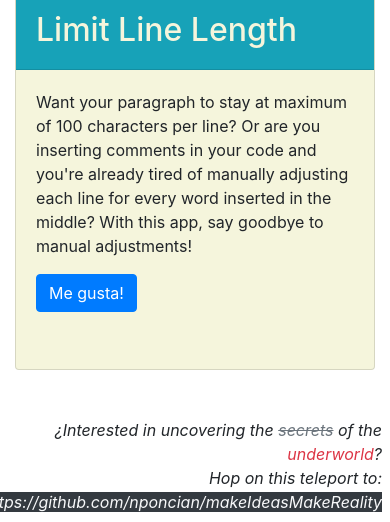
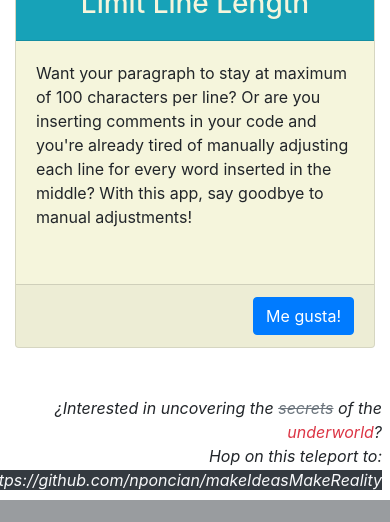
Before and after one commit to nponcian/MakeIdeasMakeReality, a Django app: page /service/text/ in a window 390 px wide. Shown: the part 2985-3507 px from the top of the page. After the commit the page ends 3485 px from the top, so only its background shows below. Run offline with Django 3.2, Linux system fonts and the light colour scheme; some libraries are stand-ins or nearby versions.

Commit message:
Moved buttons to footer of cards

```diff
--- a/text/templates/text/text.html
+++ b/text/templates/text/text.html
@@ -24,54 +24,45 @@
 
 {% block body %}
 
-<h1 class="text-center display-3 py-5">Services</h1>
+<h1 class="text-center display-3 pt-5">Services</h1>
 
 <div class="card-deck"><div class="container-fluid">
-    <div class="row row-cols-1 row-cols-md-2 row-cols-lg-3  row-cols-xl-4">
-        <div class="col"><div class="card h-100 mimr-bg-beige">
+    <div class="row row-cols-1 row-cols-md-2 row-cols-lg-3 row-cols-xl-4 mx-sm-5 mx-md-0">
+        <div class="col pt-4"><div class="card h-100 mimr-bg-beige">
             <img src="{% static 'assets/img/logo/envelopeWithLock.jpg' %}" class="card-img-top" alt="...">
-            <div class="card-header bg-info mimr-text-beige"><h2>Cipher Message</h2></div>
+            <div class="card-header bg-info mimr-text-beige text-center"><h2>Cipher Message</h2></div>
             <div class="card-body">
                 <p class="card-text">Do you have a confidential message that you're hesitant of sending directly to someone? Then let this app translate your message to an unreadable format using your own provided keycode. Don't forget to let your receiver know the keycode!</p>
-                <a class="btn btn-primary" href="/service/text/ciphermessage/">Me gusta!</a>
             </div>
+            <div class="card-footer text-right"><a class="btn btn-primary" href="/service/text/ciphermessage/">Me gusta!</a></div> <!-- btn-lg btn-block -->
             <!-- <div class="card-footer"><small class="text-muted">Last updated 3 mins ago</small></div> -->
         </div></div>
 
-        <div class="container-fluid d-md-none pt-2 pb-4 py-md-0"></div>
-
-        <div class="col"><div class="card h-100 mimr-bg-beige">
+        <div class="col pt-4"><div class="card h-100 mimr-bg-beige">
             <img src="{% static 'assets/img/logo/blockIndentation.jpg' %}" class="card-img-top" alt="...">
-            <div class="card-header bg-info mimr-text-beige"><h2>Format Tab Indents</h2></div>
+            <div class="card-header bg-info mimr-text-beige text-center"><h3>Format Tab Indents</h3></div>
             <div class="card-body">
                 <p class="card-text">Are you switching your project from using tab space indentation of size 2 into size 4? Or maybe you're already using 4 spaces but the level of HTML nesting that you have makes you want to just use 2 spaces? Then this app is for you!</p>
-                <a class="btn btn-primary" href="/service/text/formattabindent/">Me gusta!</a>
             </div>
-            <!-- <div class="card-footer"><small class="text-muted">Last updated 3 mins ago</small></div> -->
+            <div class="card-footer text-right"><a class="btn btn-primary" href="/service/text/formattabindent/">Me gusta!</a></div>
         </div></div>
 
-        <div class="container-fluid d-md-none pt-2 pb-4 py-md-0"></div>
-
-        <div class="col"><div class="card h-100 mimr-bg-beige">
+        <div class="col pt-4"><div class="card h-100 mimr-bg-beige">
             <img src="{% static 'assets/img/logo/lettersNumbersSymbolsSquare.jpg' %}" class="card-img-top" alt="...">
-            <div class="card-header bg-info mimr-text-beige"><h2>Generate Code</h2></div>
+            <div class="card-header bg-info mimr-text-beige text-center"><h2>Generate Code</h2></div>
             <div class="card-body">
                 <p class="card-text">In need of a strong password? Or maybe you're a programmer needing random strings for testing your software? Or whatever case it maybe, should you need random combination of letters, numbers, and symbols then try this!</p>
-                <a class="btn btn-primary" href="/service/text/generatecode/">Me gusta!</a>
             </div>
-            <!-- <div class="card-footer"><small class="text-muted">Last updated 3 mins ago</small></div> -->
+            <div class="card-footer text-right"><a class="btn btn-primary" href="/service/text/generatecode/">Me gusta!</a></div>
         </div></div>
 
-        <div class="container-fluid d-md-none pt-2 pb-4 py-md-0"></div>
-
-        <div class="col"><div class="card h-100 mimr-bg-beige">
+        <div class="col pt-4"><div class="card h-100 mimr-bg-beige">
             <img src="{% static 'assets/img/logo/document2Columns.png' %}" class="card-img-top" alt="...">
-            <div class="card-header bg-info mimr-text-beige"><h2>Limit Line Length</h2></div>
+            <div class="card-header bg-info mimr-text-beige text-center"><h3>Limit Line Length</h3></div>
             <div class="card-body">
                 <p class="card-text">Want your paragraph to stay at maximum of 100 characters per line? Or are you inserting comments in your code and you're already tired of manually adjusting each line for every word inserted in the middle? With this app, say goodbye to manual adjustments!</p>
-                <a class="btn btn-primary" href="/service/text/limitlinelength/">Me gusta!</a>
             </div>
-            <!-- <div class="card-footer"><small class="text-muted">Last updated 3 mins ago</small></div> -->
+            <div class="card-footer text-right"><a class="btn btn-primary" href="/service/text/limitlinelength/">Me gusta!</a></div>
         </div></div>
 
     </div>
```
